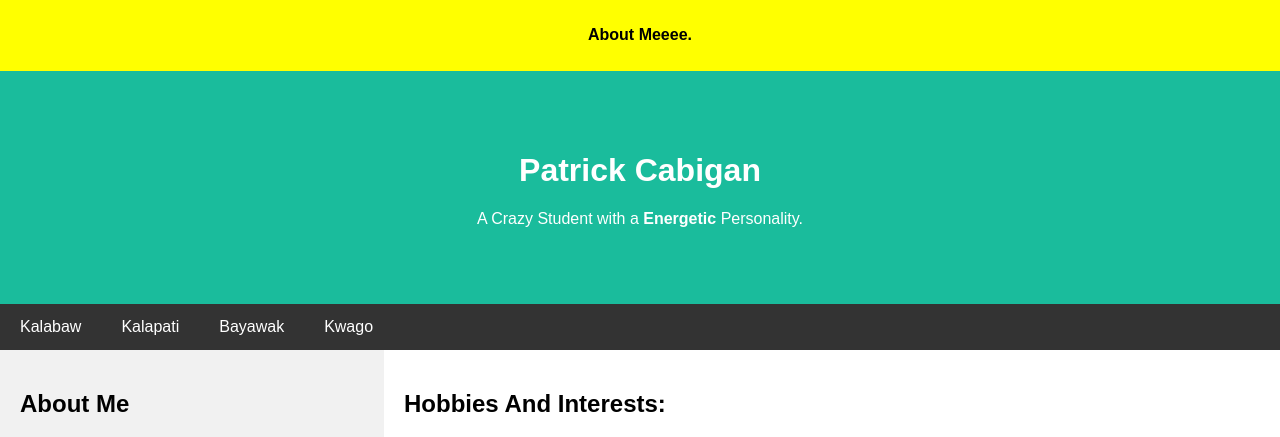
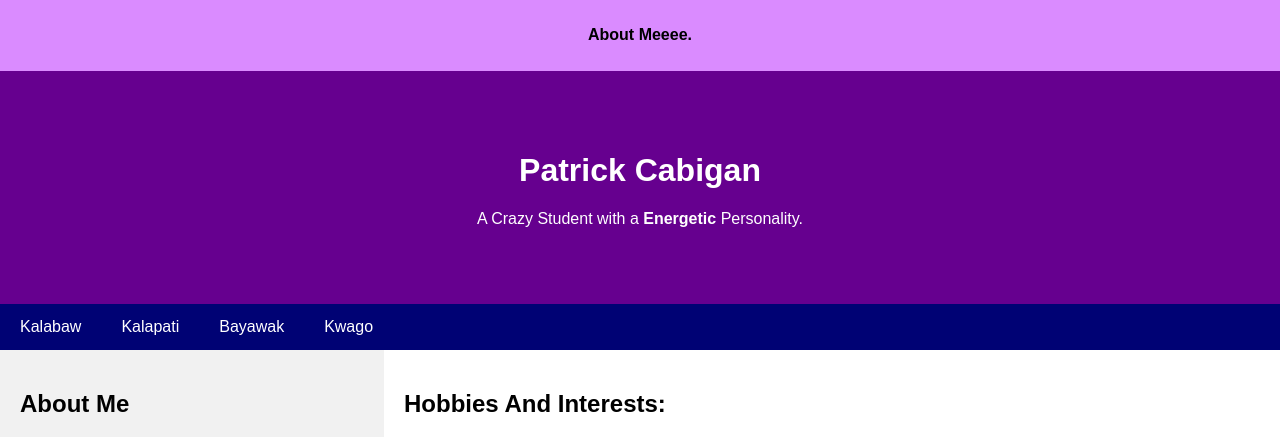
Before and after one commit to PatrickCabigan/WEBPROG-IT242-HTML-LESSONS, a plain HTML site: page Introduction/index.html in a window 1280 px wide. Shown: the top 437 px of the page. Drawn offline with Linux system fonts and the light colour scheme.

Commit message:
change color

```diff
--- a/Introduction/css/flexbox.css
+++ b/Introduction/css/flexbox.css
@@ -11,14 +11,14 @@ body {
 header {
   padding: 60px;
   text-align: center;
-  background: #1abc9c;
+  background: #66008f;
   color: white;
 }
 
 /* Top navigation bar */
 .navbar {
   display: flex;
-  background-color: #333;
+  background-color: #000274;
 }
 
 /* Navigation bar links */
--- a/Introduction/index.html
+++ b/Introduction/index.html
@@ -5,7 +5,7 @@
 <title>PatrickCabigan</title>
 </head>
 <body>
- <div style="background:yellow;padding:5px;text-align:center;">
+ <div style="background:rgb(218, 139, 255);padding:5px;text-align:center;">
   <h4>About Meeee.</h4>
 </div>
 
```
